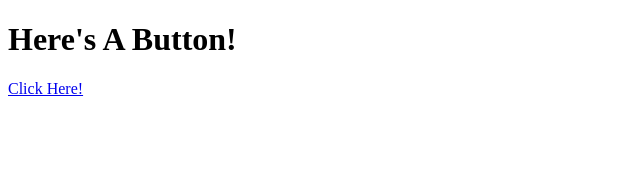
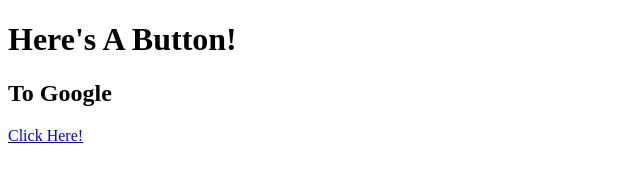
Before and after one commit to HCaldwellQA/musical-octo-chainsaw, a plain HTML site: page index.html in a window 1280 px wide. Shown: the whole page, without its empty margins (0-640 px from the left). Drawn offline with Linux system fonts and the light colour scheme.

Commit message:
Auto Test

```diff
--- a/index.html
+++ b/index.html
@@ -4,6 +4,7 @@
 </head>
 <body>
 <h1> Here's A Button!</h1>
+  <h2>To Google</h2>
 
 <a href="https://www.google.com" class="button">Click Here!</button>
 </body>
```
